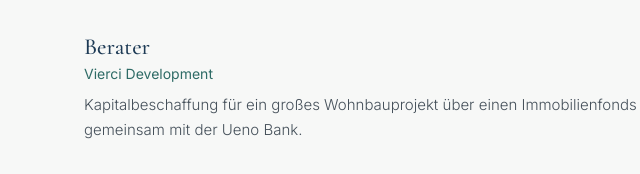
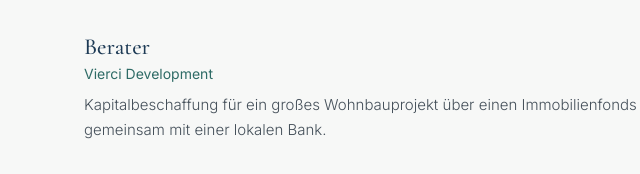
Before and after one commit to robmvrk/robinloths.com, a plain HTML site: page de.html in a window 1280 px wide. Shown: the part 2788-2962 px from the top of the page, 273-913 px from the left. Drawn offline with nearby package versions, Linux system fonts and the light colour scheme.

Commit message:
Replace bank name with 'local bank'
Co-Authored-By: Claude Opus 5.5 <noreply@anthropic.com>

```diff
--- a/de.html
+++ b/de.html
@@ -227,7 +227,7 @@ footer a:hover{color:var(--navy)}
 
 <section class="sec" id="path"><div class="wrap">
   <h2 class="sec-h">Werdegang</h2>
-  <ol class="tl"><li><span class="yr">seit 2026</span><div><p class="role">Medizinstudium</p><p class="org">Universidad Mar&iacute;a Auxiliadora, Asunci&oacute;n</p><p class="d">Notendurchschnitt 4,8 von 5. Zweite Pl&auml;tze in den Fachwettbewerben Anatomie und Histologie. Daneben ehrenamtlich beim Roten Kreuz Paraguay.</p></div></li><li><span class="yr">2024&ndash;2025</span><div><p class="role">Pr&auml;sident und Gr&uuml;nder</p><p class="org">Park Lofts</p><p class="d">Gr&uuml;nder von Park Lofts und Entwickler von f&uuml;nf Apartmentkomplexen in Asunci&oacute;n, darunter der Park Lofts Tower. In Forbes Paraguay als neuer Meilenstein im lokalen Immobilienmarkt vorgestellt.</p></div></li><li><span class="yr">2023&ndash;2024</span><div><p class="role">Berater</p><p class="org">Vierci Development</p><p class="d">Kapitalbeschaffung f&uuml;r ein gro&szlig;es Wohnbauprojekt &uuml;ber einen Immobilienfonds gemeinsam mit der Ueno Bank.</p></div></li><li><span class="yr">2016&ndash;2020</span><div><p class="role">Wirtschaftswissenschaften</p><p class="org">Universit&auml;t Hohenheim</p></div></li></ol>
+  <ol class="tl"><li><span class="yr">seit 2026</span><div><p class="role">Medizinstudium</p><p class="org">Universidad Mar&iacute;a Auxiliadora, Asunci&oacute;n</p><p class="d">Notendurchschnitt 4,8 von 5. Zweite Pl&auml;tze in den Fachwettbewerben Anatomie und Histologie. Daneben ehrenamtlich beim Roten Kreuz Paraguay.</p></div></li><li><span class="yr">2024&ndash;2025</span><div><p class="role">Pr&auml;sident und Gr&uuml;nder</p><p class="org">Park Lofts</p><p class="d">Gr&uuml;nder von Park Lofts und Entwickler von f&uuml;nf Apartmentkomplexen in Asunci&oacute;n, darunter der Park Lofts Tower. In Forbes Paraguay als neuer Meilenstein im lokalen Immobilienmarkt vorgestellt.</p></div></li><li><span class="yr">2023&ndash;2024</span><div><p class="role">Berater</p><p class="org">Vierci Development</p><p class="d">Kapitalbeschaffung f&uuml;r ein gro&szlig;es Wohnbauprojekt &uuml;ber einen Immobilienfonds gemeinsam mit einer lokalen Bank.</p></div></li><li><span class="yr">2016&ndash;2020</span><div><p class="role">Wirtschaftswissenschaften</p><p class="org">Universit&auml;t Hohenheim</p></div></li></ol>
 </div></section>
 
 <section class="sec" id="further"><div class="wrap">
```
Also changed, not shown: index.html (+1 -1 lines), llms.txt.
